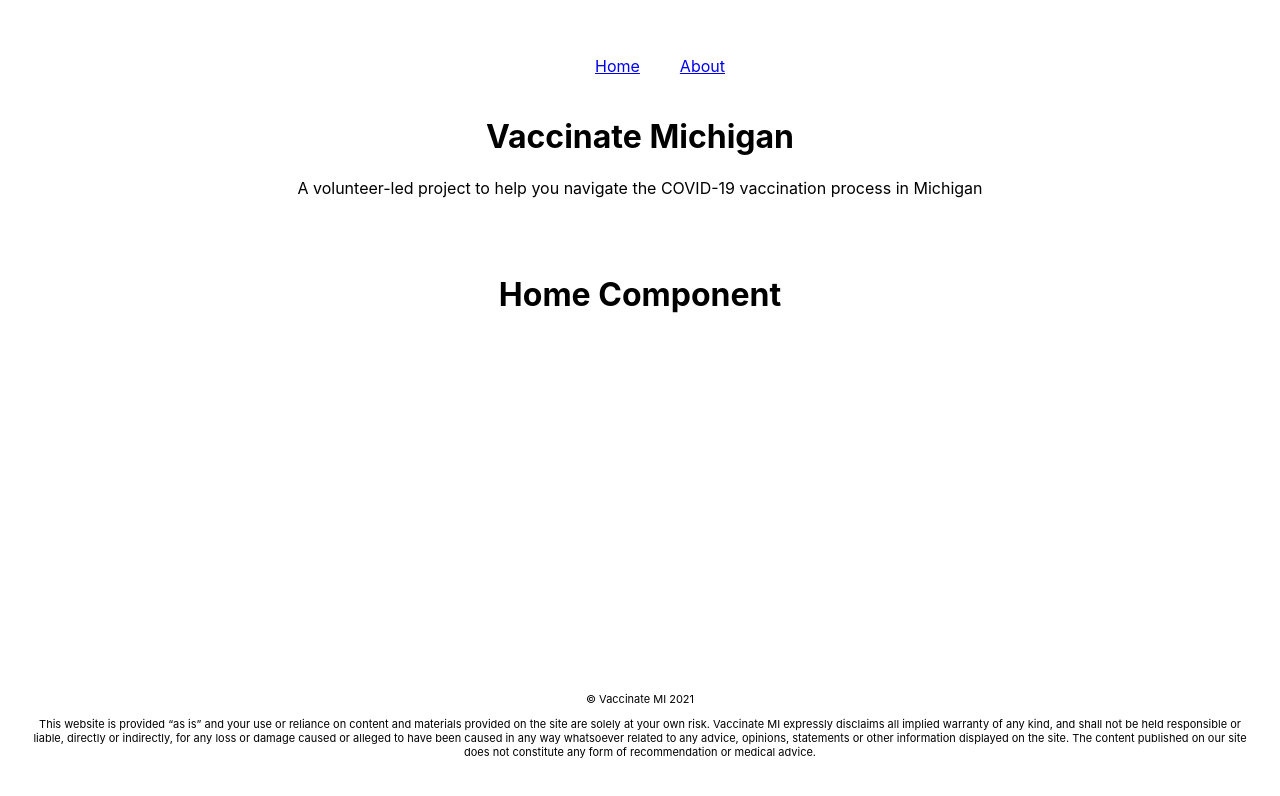
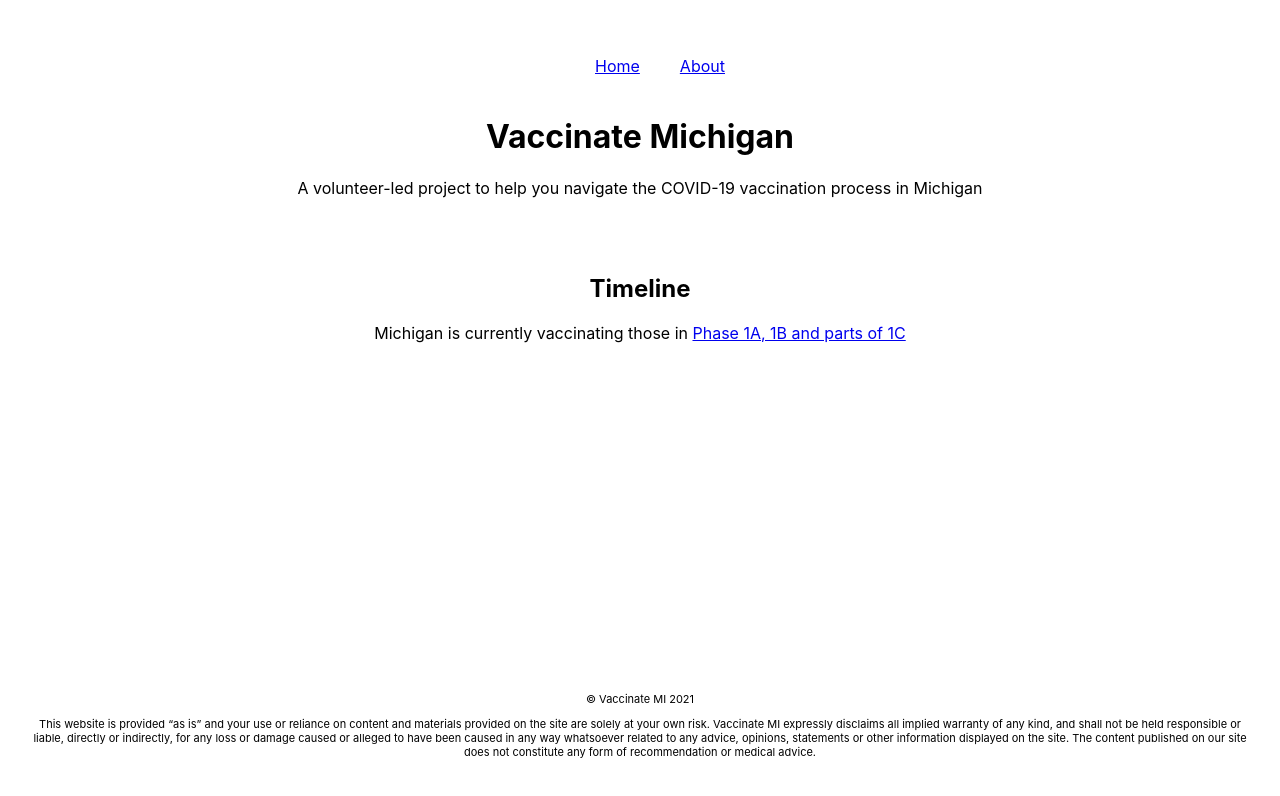
Before and after one commit to shriyash/vaccinatemi, a React (Create React App) app: page / in a window 1280 px wide. Shown: the top 796 px of the page. Built offline with nearby package versions, Linux system fonts and the light colour scheme.

Commit message:
work in progress: adding placeholder content

```diff
--- a/src/Components/Home.js
+++ b/src/Components/Home.js
@@ -3,7 +3,8 @@ import React from 'react'
 const Home = () => {
     return (
         <div>
-            <h1> Home Component </h1>
+            <h2> Timeline </h2>
+            <p> Michigan is currently vaccinating those in <a href="https://www.michigan.gov/documents/coronavirus/1.29.21_Michigan_Vaccine_Strategy_FINAL_714811_7.pdf">Phase 1A, 1B and parts of 1C </a> </p>
 
         </div>
     )
```
